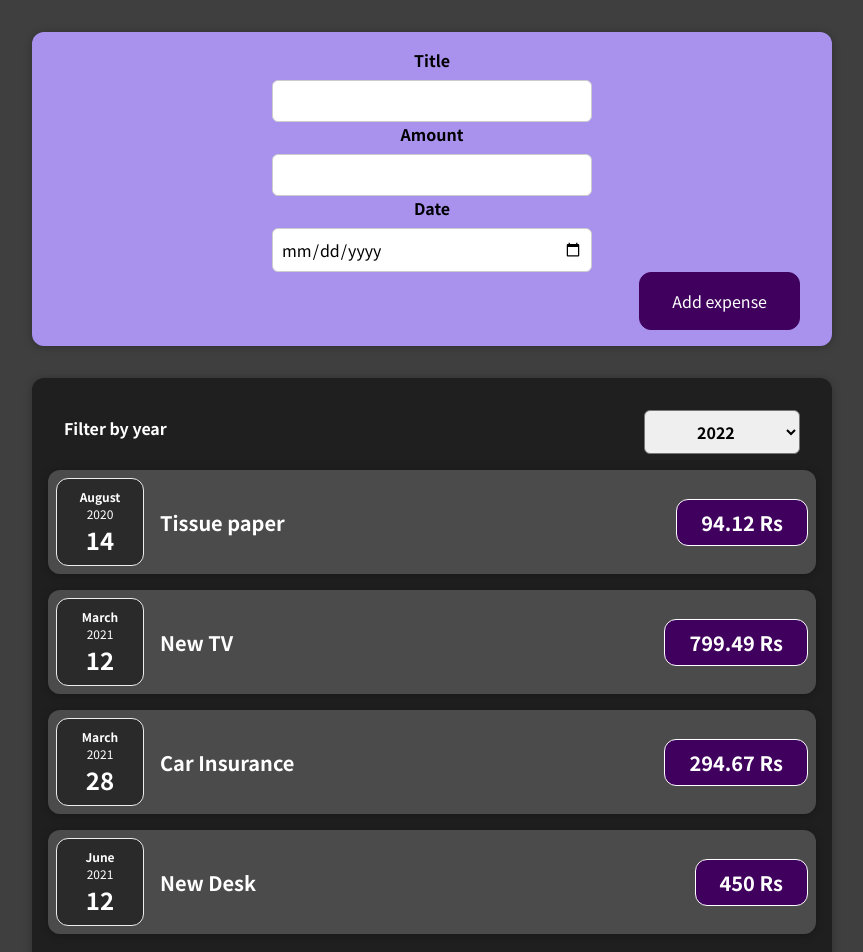
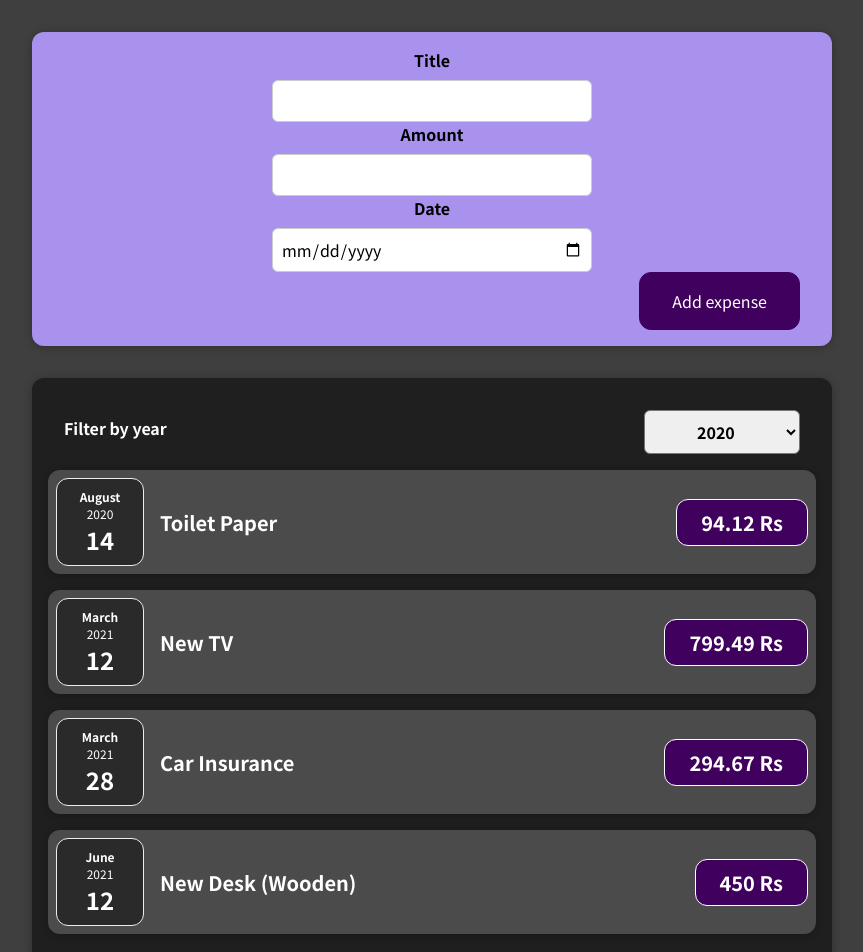
Before and after one commit to prithika2201/Expense-Tracker, a React (Create React App) app: page / in a window 1280 px wide. Shown: the top 952 px of the page, without its empty margins (208-1071 px from the left). Built offline with nearby package versions, Linux system fonts and the light colour scheme.

Commit message:
Stateful lists(Dynamic)

```diff
--- a/src/App.js
+++ b/src/App.js
@@ -1,10 +1,12 @@
+import React, { useState } from 'react';
+
+import NewExpense from './components/NewExpense/NewExpense';
 import Expenses from './components/Expenses/Expenses';
-import NewExpense from './components/NewExpense/NewExpense';
-const App = () => {
-  const expenses = [
+
+const DUMMY_EXPENSES = [
   {
     id: 'e1',
-      title: 'Tissue paper',
+    title: 'Toilet Paper',
     amount: 94.12,
     date: new Date(2020, 7, 14),
   },
@@ -17,24 +19,26 @@
   },
   {
     id: 'e4',
-      title: 'New Desk',
+    title: 'New Desk (Wooden)',
     amount: 450,
     date: new Date(2021, 5, 12),
   },
 ];
 
-  //Child to parent component communication
-  const addExpenseHandler = expense =>{
-    console.log('In App.js')
-    console.log(expense);
-}
+const App = () => {
+  const [expenses, setExpenses] = useState(DUMMY_EXPENSES);
 
+  const addExpenseHandler = (expense) => {
+    setExpenses((prevExpenses) => {
+      return [expense, ...prevExpenses];
+    });
+  };
   return (
     <div>
-    <NewExpense onAddExpense ={addExpenseHandler}/>
+      <NewExpense onAddExpense={addExpenseHandler} />
       <Expenses items={expenses} />
     </div>
   );
-}
+};
 
 export default App;
--- a/src/components/Expenses/Expenses.js
+++ b/src/components/Expenses/Expenses.js
@@ -14,27 +14,17 @@
   return (
     <div>
       <Card className="expenses">
-        <ExpensesFilter onChangeFilter ={filterChangeHandler}/>
-        <ExpenseItem
-          title={props.items[0].title}
-          amount={props.items[0].amount}
-          date={props.items[0].date}
-        />
-        <ExpenseItem
-          title={props.items[1].title}
-          amount={props.items[1].amount}
-          date={props.items[1].date}
-        />
-        <ExpenseItem
-          title={props.items[2].title}
-          amount={props.items[2].amount}
-          date={props.items[2].date}
-        />
-        <ExpenseItem
-          title={props.items[3].title}
-          amount={props.items[3].amount}
-          date={props.items[3].date}
-        />
+
+        <ExpensesFilter selected = {filteredYear} onChangeFilter ={filterChangeHandler}/>
+        {props.items.map((expense) => (
+          <ExpenseItem
+          title ={expense.title}
+          amount={expense.amount}
+          date ={expense.date}
+
+          />
+        ))}
+
       </Card>
     </div>
   );
```
Also changed, not shown: 1 other file (tests, documents, lock files or other folders). Lines whose indentation alone changed are shown as unchanged.
